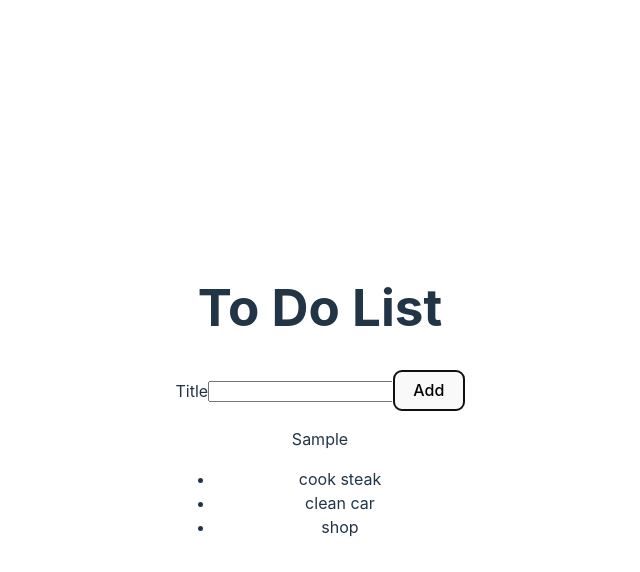
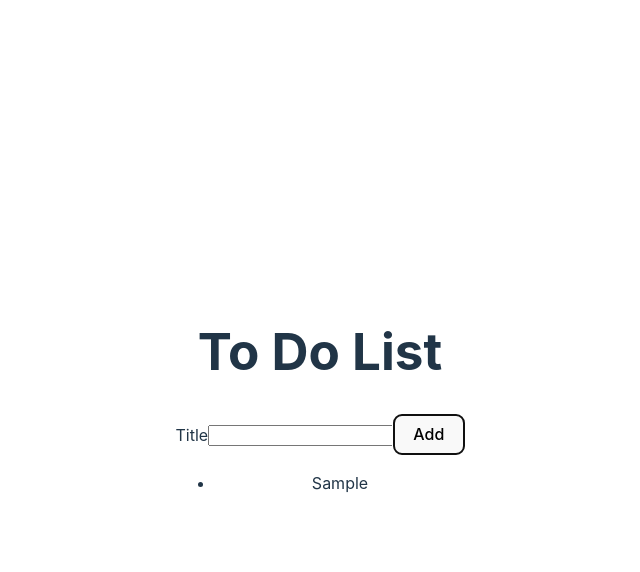
Before and after one commit to JGDel24/react-todo, a React (Vite) app: page / in a window 1280 px wide. Both pictures are taken after typing "Sample" into the empty fields and a click on the button "Add". Shown: the top 572 px of the page, without its empty margins (320-960 px from the left). Built offline with nearby package versions, Linux system fonts and the light colour scheme.

Commit message:
lifting state and props handle

```diff
--- a/src/AddTodoForm.jsx
+++ b/src/AddTodoForm.jsx
@@ -1,13 +1,22 @@
 import React from 'react'
+import { useState } from 'react';
 
-function AddTodoForm(props) {
+function AddTodoForm({onAddTodo}) {
+
+    const [todoTitle,  setTodoTitle] = useState('');
+
+    function handleTitleChange(event) {
+        const newTodoTitle = event.target.value;
+
+        setTodoTitle(newTodoTitle);
+    }
 
     function handleAddTodo(event) {
         event.preventDefault();
-        const todoTitle = event.target.title.value;
+
         console.log(todoTitle);
-        props.onAddTodo(todoTitle)
-        event.target.title.value = "";
+        onAddTodo({title: todoTitle, id: Date.now()})
+        setTodoTitle('');
 
 
     }
@@ -15,7 +24,10 @@
     return (
         <form onSubmit={handleAddTodo}>
             <label htmlFor="todoTitle">Title</label>
-            <input type="text" id="todoTitle" name='title'/>
+            <input type="text" id="todoTitle" name='title'
+            value={todoTitle}
+            onChange={handleTitleChange}
+            />
             <button type="submit">Add</button>
 
         </form>
--- a/src/App.jsx
+++ b/src/App.jsx
@@ -7,15 +7,20 @@
 import AddTodoForm from './AddTodoForm'
 
 function App() {
-  const [newTodo, setNewTodo] = useState("");
+
+  const [todoList, setTodoList] = useState([]);
+
+  function addTodo(newTodo) {
+    setTodoList([...todoList, newTodo]);
+  }
 
 
   return (
     <>
       <h1>To Do List</h1>
-      <AddTodoForm onAddTodo={setNewTodo}/>
-      <p>{newTodo}</p>
-      <TodoList />
+      <AddTodoForm onAddTodo={addTodo}/>
+
+      <TodoList todoList={todoList}/>
 
     </>
   )
--- a/src/TodoList.jsx
+++ b/src/TodoList.jsx
@@ -2,14 +2,7 @@
 import TodoListItem from './TodoListItem';
 
 
-
-const todoList = [
-    { id: 1, title: 'cook steak' },
-    { id: 2, title: 'clean car' },
-    { id: 3, title: 'shop' }
-];
-
-function TodoList() {
+function TodoList({todoList}) {
 
     return (
         <ul>
--- a/src/TodoListItem.jsx
+++ b/src/TodoListItem.jsx
@@ -1,8 +1,8 @@
 import React from 'react'
 
-function TodoListItem(props) {
+function TodoListItem({toDo}) {
     return (
-        <li>{props.toDo.title}</li>
+        <li>{toDo.title}</li>
     )
 
 }
```
